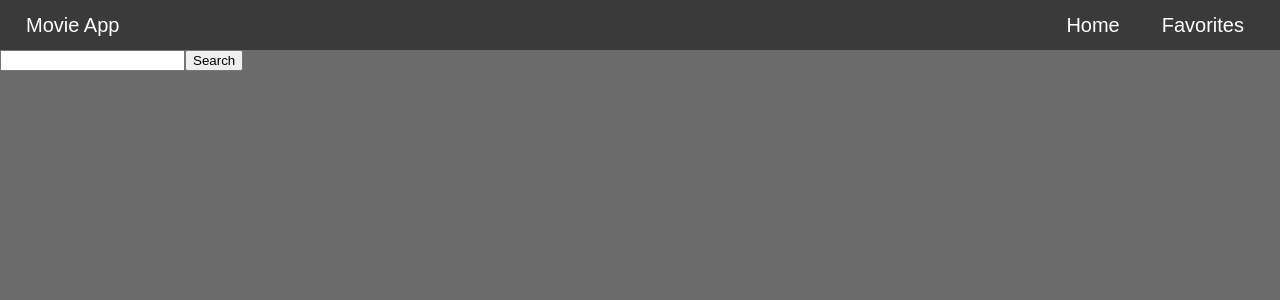
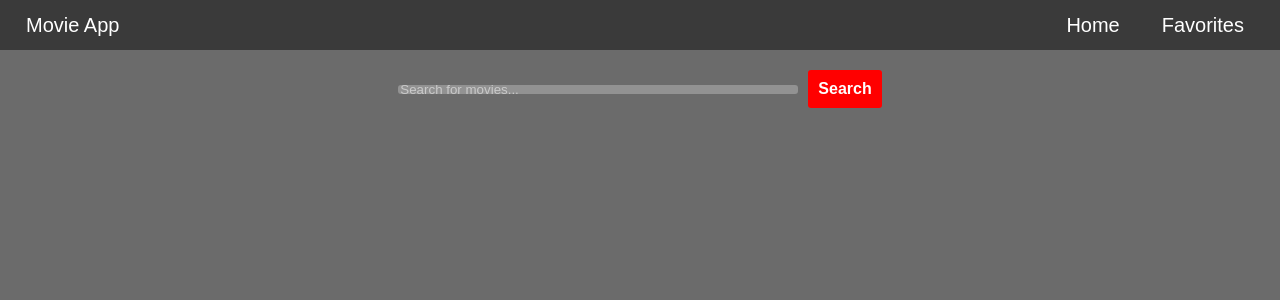
Before and after one commit to rodolfofrainer/ReactMovieApp, a React (Vite) app: page / in a window 1280 px wide. Shown: the top 300 px of the page. Built offline with nearby package versions, Linux system fonts and the light colour scheme.

Commit message:
create & style search bar

```diff
--- a/src/App.tsx
+++ b/src/App.tsx
@@ -1,22 +1,14 @@
+import Header from "./components/Header";
+import SearchBarDiv from "./components/SearchBarDiv";
+
 function App() {
   return (
-    <div className="app-container">
-      <header>
-        <div className="logo">
-          <button>Movie App</button>
-        </div>
-        <div className="links">
-          <button className="home">Home</button>
-          <button className="favorites">Favorites</button>
-        </div>
-      </header>
-      <div className="search-bar-form">
-        <form method="get">
-          <input type="text" name="search-bar" id="searchbar" />
-          <button type="submit">Search</button>
-        </form>
-      </div>
-    </div>
+    <body>
+      <Header />
+      <main>
+        <SearchBarDiv />
+      </main>
+    </body>
   );
 }
 
--- /dev/null
+++ b/src/components/Header.tsx
@@ -0,0 +1,13 @@
+export default function Header() {
+  return (
+    <header>
+      <div className="logo">
+        <button>Movie App</button>
+      </div>
+      <div className="links">
+        <button className="home">Home</button>
+        <button className="favorites">Favorites</button>
+      </div>
+    </header>
+  );
+}
--- /dev/null
+++ b/src/components/SearchBarDiv.tsx
@@ -0,0 +1,15 @@
+export default function () {
+  return (
+    <div className="search-bar-form">
+      <form method="get">
+        <input
+          type="text"
+          name="search-bar"
+          id="searchbar"
+          placeholder="Search for movies..."
+        />
+        <button type="submit">Search</button>
+      </form>
+    </div>
+  );
+}
--- a/src/index.css
+++ b/src/index.css
@@ -4,6 +4,10 @@
 }
 
 body {
+  height: 100vh;
+  width: 100%;
+  display: flex;
+  flex-direction: column;
   background-color: #6b6b6b;
 }
 
@@ -28,5 +32,43 @@ header > .links > button {
   margin: 0 30px 0 0;
 }
 
-.logo {
+main {
+  display: flex;
+
+  justify-content: center;
+  height: 90%;
 }
+
+.search-bar-form {
+  margin-top: 20px;
+  display: flex;
+  align-items: center;
+  height: 10%;
+}
+
+.search-bar-form > form {
+  height: 100%;
+}
+
+.search-bar-form > form > input {
+  width: 400px;
+  margin-right: 10px;
+  height: 100%;
+  background-color: #929292;
+  border: none;
+  border-radius: 3px;
+}
+
+.search-bar-form > form > input::placeholder {
+  color: rgb(202, 202, 202);
+}
+
+.search-bar-form > form > button {
+  background-color: red;
+  color: white;
+  font-size: 1rem;
+  font-weight: 600;
+  padding: 10px;
+  border: transparent;
+  border-radius: 3px;
+}
```
